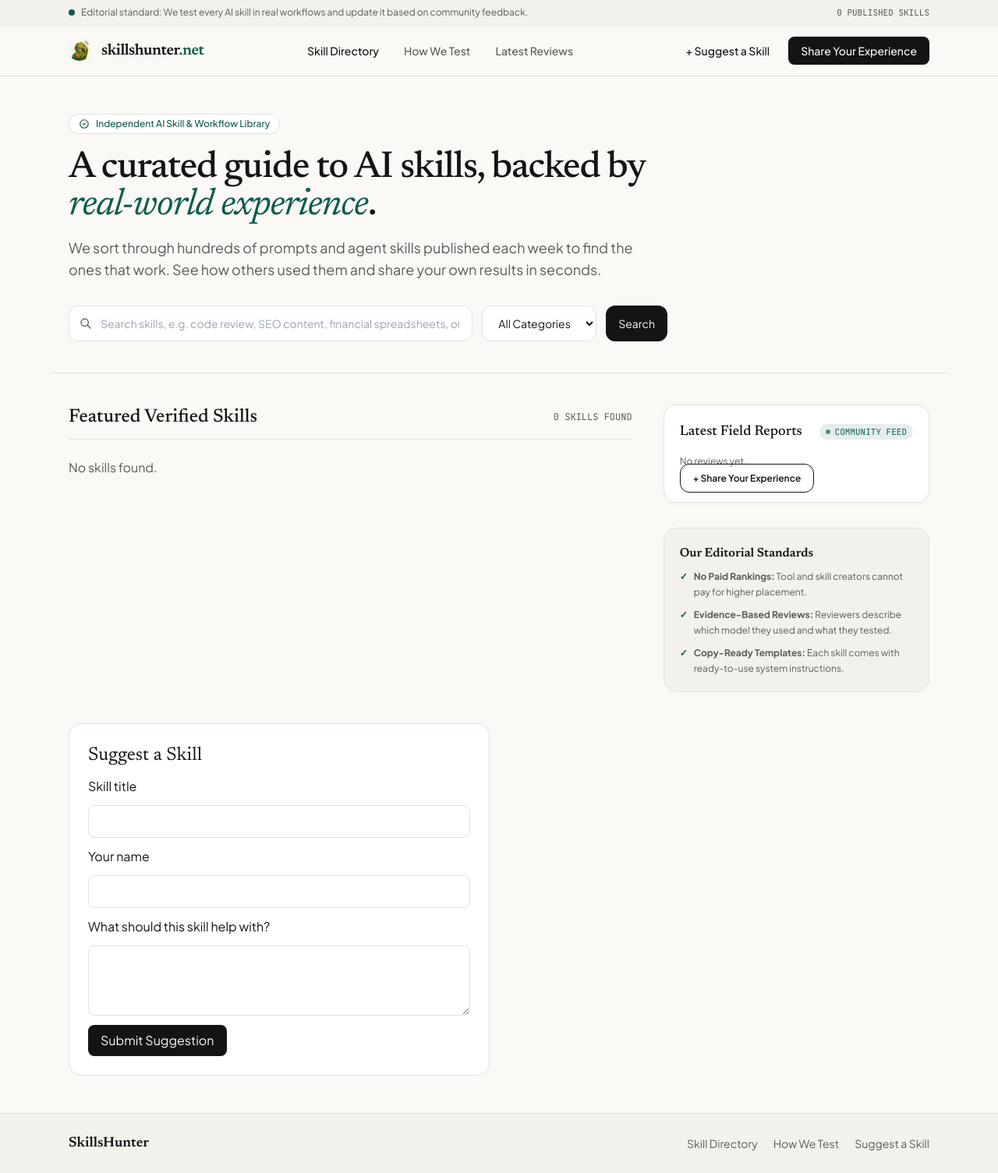
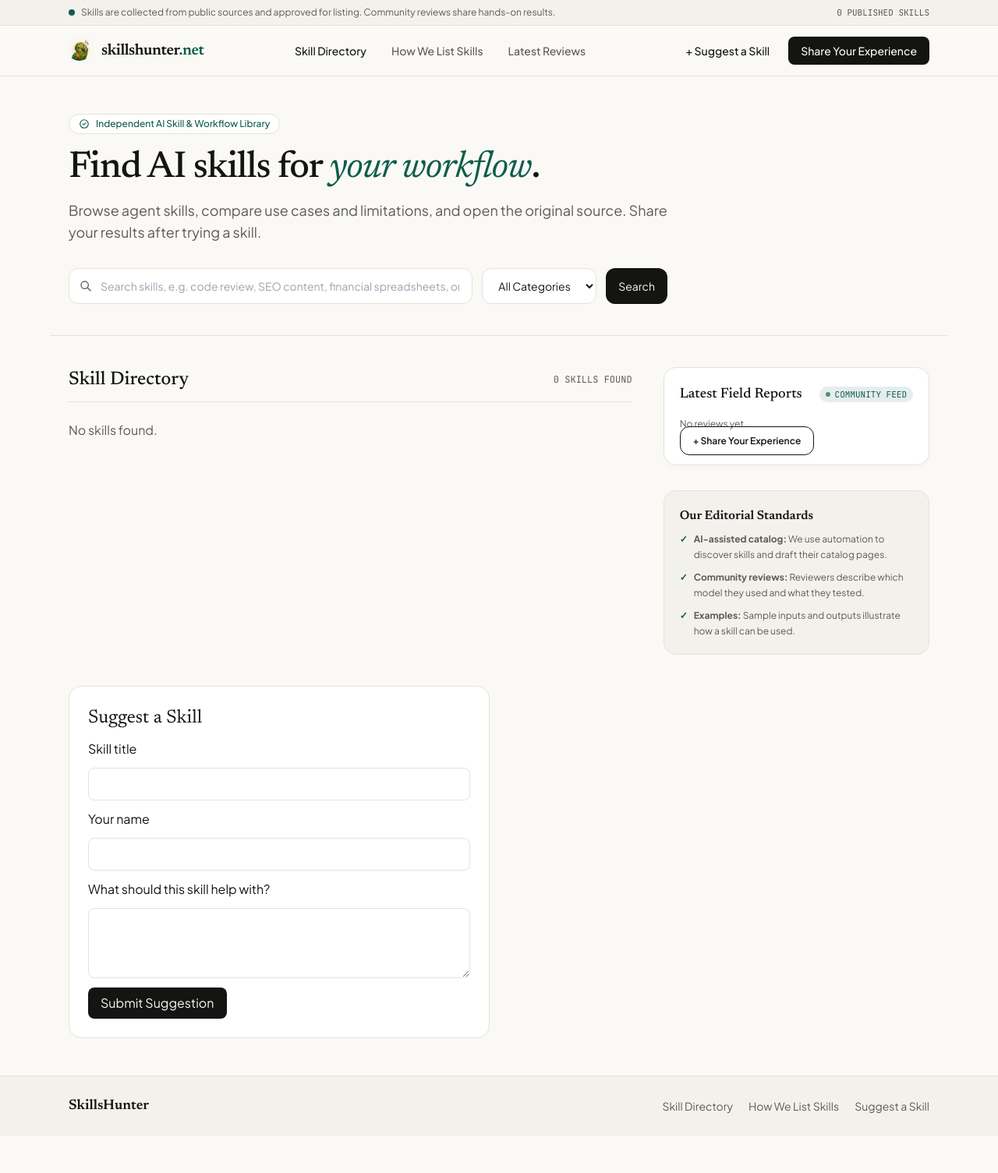
Before and after one commit to sryyabey/skillshunter, a Laravel app: page / in a window 1280 px wide. Shown: the whole page at 78% size. After the commit the page ends 1429 px from the top, so only its background shows below. Run offline with Laravel 12, Linux system fonts and the light colour scheme; data that the repository does not hold is empty; some libraries are stand-ins or nearby versions.

Commit message:
auto publish

```diff
--- a/resources/views/layouts/partials/footer.blade.php
+++ b/resources/views/layouts/partials/footer.blade.php
@@ -4,7 +4,7 @@
 
     <nav aria-label="Footer" class="flex flex-wrap gap-x-5 gap-y-2 text-sm text-muted">
       <a href="{{ route('welcome') }}#skill-directory" class="hover:text-emeraldTrust">Skill Directory</a>
-      <a href="{{ route('welcome') }}#editorial-standards" class="hover:text-emeraldTrust">How We Test</a>
+      <a href="{{ route('welcome') }}#editorial-standards" class="hover:text-emeraldTrust">How We List Skills</a>
       <a href="{{ route('welcome') }}#suggest-skill" class="hover:text-emeraldTrust">Suggest a Skill</a>
     </nav>
   </div>
--- a/resources/views/welcome.blade.php
+++ b/resources/views/welcome.blade.php
@@ -7,7 +7,7 @@
 @endpush
 
 @section('status-message')
-Editorial standard: We test every AI skill in real workflows and update it based on community feedback.
+Skills are collected from public sources and approved for listing. Community reviews share hands-on results.
 @endsection
 
 @section('status-meta')
@@ -16,7 +16,7 @@ Editorial standard: We test every AI skill in real workflows and update it based
 
 @section('navigation')
 <a href="#skill-directory" class="text-ink hover:text-emeraldTrust transition-colors">Skill Directory</a>
-        <a href="#editorial-standards" class="hover:text-emeraldTrust transition-colors">How We Test</a>
+        <a href="#editorial-standards" class="hover:text-emeraldTrust transition-colors">How We List Skills</a>
         <a href="#community-feed" class="hover:text-emeraldTrust transition-colors">Latest Reviews</a>
 @endsection
 
@@ -34,10 +34,10 @@ Editorial standard: We test every AI skill in real workflows and update it based
         Independent AI Skill & Workflow Library
       </div>
       <h1 class="font-serif text-4xl sm:text-5xl font-medium tracking-tight text-ink leading-[1.12] mb-4">
-        A curated guide to AI skills, backed by <span class="italic text-emeraldTrust">real-world experience</span>.
+        Find AI skills for <span class="italic text-emeraldTrust">your workflow</span>.
       </h1>
       <p class="text-base sm:text-lg text-muted leading-relaxed mb-8">
-        We sort through hundreds of prompts and agent skills published each week to find the ones that work. See how others used them and share your own results in seconds.
+        Browse agent skills, compare use cases and limitations, and open the original source. Share your results after trying a skill.
       </p>
       <form action="{{ route('welcome') }}" method="GET" aria-label="Filter skills" class="flex flex-col sm:flex-row gap-3">
         <div class="relative flex-1">
@@ -64,7 +64,7 @@ Editorial standard: We test every AI skill in real workflows and update it based
     <div class="grid grid-cols-1 lg:grid-cols-12 gap-10">
       <div class="lg:col-span-8 space-y-6">
         <div class="flex items-center justify-between border-b border-borderline pb-3">
-          <h2 class="font-serif text-2xl font-medium text-ink">Featured Verified Skills</h2>
+          <h2 class="font-serif text-2xl font-medium text-ink">Skill Directory</h2>
           <span id="resultCount" class="text-xs font-mono text-muted">{{ $skills->total() }} SKILLS FOUND</span>
         </div>
 
@@ -79,7 +79,7 @@ Editorial standard: We test every AI skill in real workflows and update it based
               @if ($skill->verified_at)
               <span class="inline-flex items-center gap-1 text-xs font-medium text-emeraldTrust">
                 <svg class="w-3.5 h-3.5" fill="currentColor" viewBox="0 0 20 20"><path fill-rule="evenodd" d="M10 18a8 8 0 100-16 8 8 0 000 16zm3.707-9.293a1 1 0 00-1.414-1.414L9 10.586 7.707 9.293a1 1 0 00-1.414 1.414l2 2a1 1 0 001.414 0l4-4z" clip-rule="evenodd"/></svg>
-                Editor Verified
+                Listing Approved
               </span>
               @endif
             </div>
@@ -91,7 +91,7 @@ Editorial standard: We test every AI skill in real workflows and update it based
             <a href="{{ route('detail', $skill->slug) }}" class="hover:text-emeraldTrust">{{ $skill->title }}</a>
           </h3>
           <p class="text-sm text-muted leading-relaxed mb-4">
-            <span class="font-semibold text-ink">Editor's note:</span> {{ $skill->editor_note ?? $skill->summary }}
+            <span class="font-semibold text-ink">Overview:</span> {{ $skill->editor_note ?? $skill->summary }}
           </p>
           @if ($skill->latestReview)
           <div class="bg-amberNote/60 border border-amber-200/70 rounded-xl p-3.5 mb-5">
@@ -153,15 +153,15 @@ Editorial standard: We test every AI skill in real workflows and update it based
           <ul class="space-y-2.5 text-xs text-muted leading-relaxed">
             <li class="flex items-start gap-2">
               <span class="text-emeraldTrust font-bold">✓</span>
-              <span><strong>No Paid Rankings:</strong> Tool and skill creators cannot pay for higher placement.</span>
+              <span><strong>AI-assisted catalog:</strong> We use automation to discover skills and draft their catalog pages.</span>
             </li>
             <li class="flex items-start gap-2">
               <span class="text-emeraldTrust font-bold">✓</span>
-              <span><strong>Evidence-Based Reviews:</strong> Reviewers describe which model they used and what they tested.</span>
+              <span><strong>Community reviews:</strong> Reviewers describe which model they used and what they tested.</span>
             </li>
             <li class="flex items-start gap-2">
               <span class="text-emeraldTrust font-bold">✓</span>
-              <span><strong>Copy-Ready Templates:</strong> Each skill comes with ready-to-use system instructions.</span>
+              <span><strong>Examples:</strong> Sample inputs and outputs illustrate how a skill can be used.</span>
             </li>
           </ul>
         </div>
```
Also changed, not shown: app/Filament/Manage/Resources/Skills/SkillResource.php (+8 -8 lines), resources/views/detail.blade.php (+9 -9 lines), tests/Feature/SkillCatalogTest.php (+1 -1 lines).
